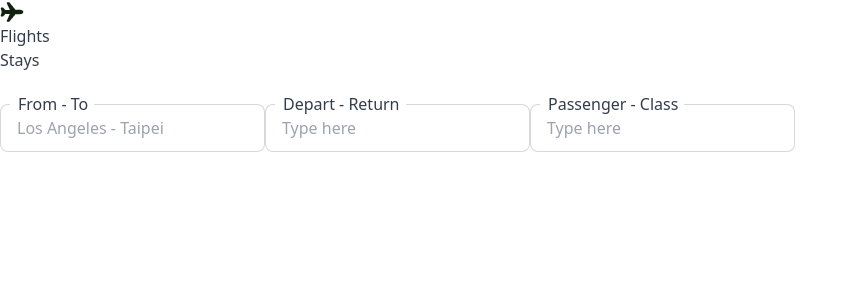
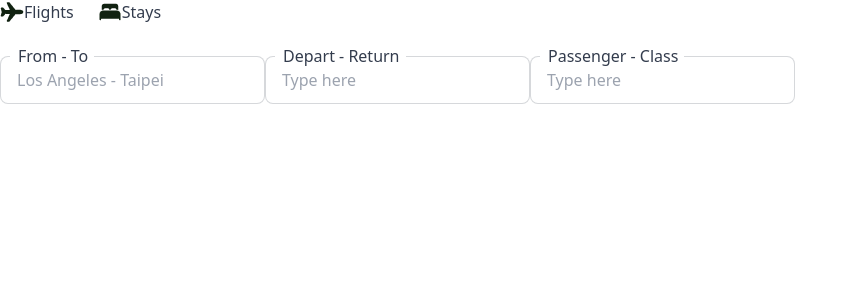
Before and after one commit to kingkwongsta/Golobe-Travel-Agency, a Next.js app: page / in a window 1280 px wide. Shown: the top 300 px of the page, without its empty margins (0-858 px from the left). Built offline with nearby package versions, Linux system fonts and the light colour scheme.

Commit message:
styled flights stays icon and text

```diff
--- a/src/components/searchbar.tsx
+++ b/src/components/search/searchbar.jsx
@@ -1,20 +1,21 @@
 import { useState } from "react";
 import Image from "next/image";
-import airplane from "../../public/airplane.png";
+import airplane from "./../../../public/airplane.png";
+import stays from "./../../../public/bed.png";
 
 export default function SearchBar() {
   const [startDate, setStartDate] = useState(new Date());
   return (
     <>
-      <div className="type">
-        <div>
-          <span>
-            {/* <img src={airplane} alt="airplane" /> */}
-            <Image src={airplane} height={24} width={24} alt="airplane" />
-            <span>Flights</span>
-          </span>
+      <div className="top-icons flex flex-row gap-6">
+        <div className="flex flex-row">
+          <Image src={airplane} height={24} width={24} alt="airplane" />
+          <span>Flights</span>
         </div>
-        <div>Stays</div>
+        <div className="flex flex-row">
+          <Image src={stays} height={24} width={24} alt="airplane" />
+          <span>Stays</span>
+        </div>
       </div>
       <div className="input-section flex mt-[32px]">
         <div className="from-input relative">
--- a/src/pages/index.tsx
+++ b/src/pages/index.tsx
@@ -1,7 +1,7 @@
 import Head from "next/head";
 import Image from "next/image";
 import { Inter } from "next/font/google";
-import SearchBar from "@/components/searchbar";
+import SearchBar from "../components/search/searchbar";
 
 const inter = Inter({ subsets: ["latin"] });
 
```
Also changed, not shown: public/bed.png (renamed from public/ion_bed.png), src/components/search/airplane.png (added).
